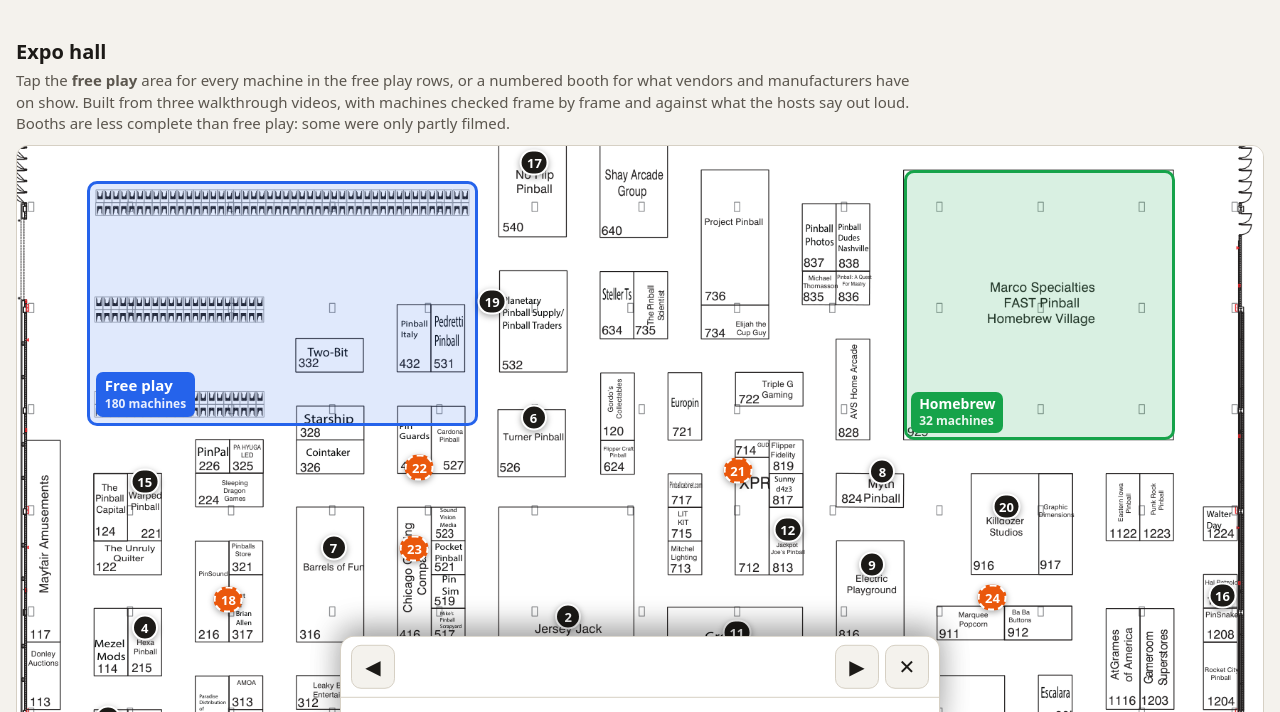
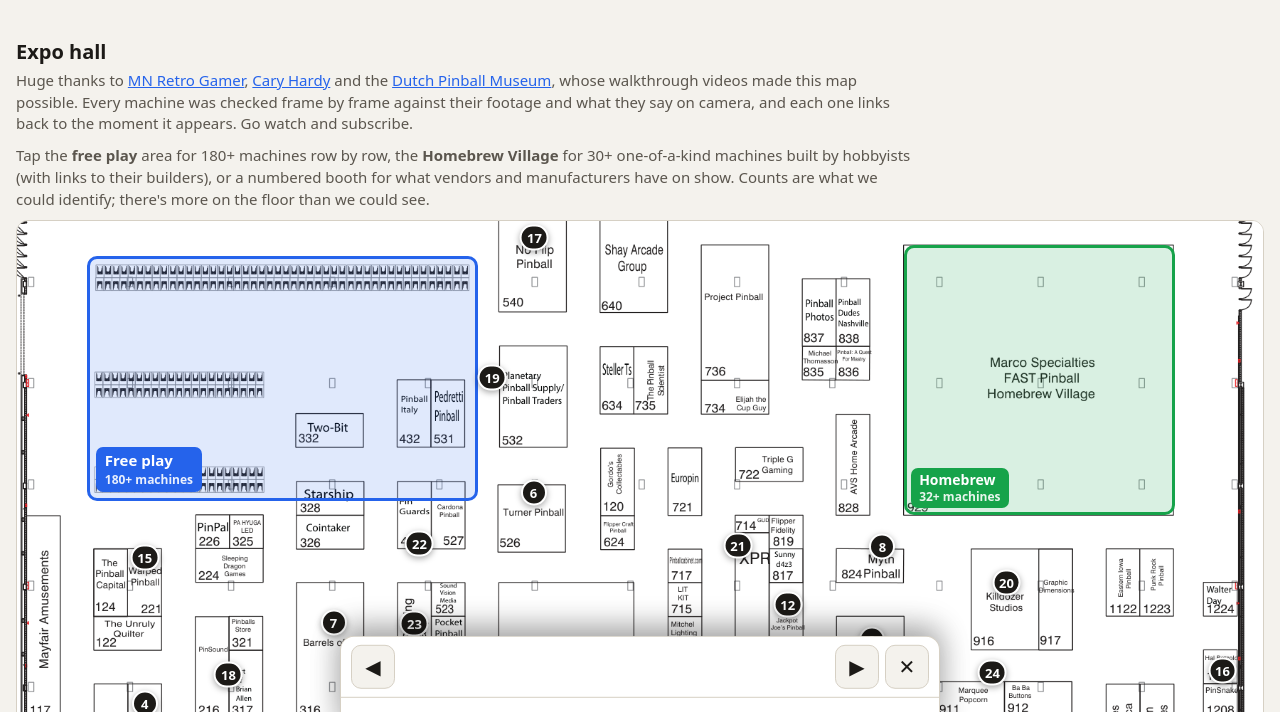
Before and after one commit to rincs1979/chicago-pinball-expo-2026, a plain HTML site: page index.html in a window 1280 px wide. Shown: the part 173-885 px from the top of the page. Drawn offline with Linux system fonts and the light colour scheme.

Commit message:
Thank the video creators, show counts as minimums, simplify booth pins

```diff
--- a/index.html
+++ b/index.html
@@ -212,9 +212,9 @@
 <div id="mapview">
   <section class="hall" id="hall">
     <h2>Expo hall</h2>
-    <p class="lede">Tap the <b>free play</b> area for every machine in the free play rows, or a numbered booth for what vendors and manufacturers have on show. Built from three walkthrough videos, with machines checked frame by frame and against what the hosts say out loud. Booths are less complete than free play: some were only partly filmed.</p>
+    <p class="lede">Huge thanks to <a href="https://www.youtube.com/watch?v=bm74BBCvSiE" target="_blank" rel="noopener">MN Retro Gamer</a>, <a href="https://www.youtube.com/watch?v=oTIDGLOeFSQ" target="_blank" rel="noopener">Cary Hardy</a> and the <a href="https://www.youtube.com/watch?v=DjAO4piL9xI" target="_blank" rel="noopener">Dutch Pinball Museum</a>, whose walkthrough videos made this map possible. Every machine was checked frame by frame against their footage and what they say on camera, and each one links back to the moment it appears. Go watch and subscribe.</p>
+    <p class="lede">Tap the <b>free play</b> area for 180+ machines row by row, the <b>Homebrew Village</b> for 30+ one-of-a-kind machines built by hobbyists (with links to their builders), or a numbered booth for what vendors and manufacturers have on show. Counts are what we could identify; there's more on the floor than we could see.</p>
     <div class="hallwrap"><div class="hallmap" id="hallmap"><img src="hall.png" alt="Official expo map"><button class="hbarea" id="hbarea" type="button"><span>Homebrew<br><small id="hbcount"></small></span></button><button class="fparea" id="fparea" type="button"><span>Free play<br><small id="fpcount"></small></span></button></div></div>
-    <p class="aplegend"><i></i>Orange pins: rough spot, worked out from what was filmed nearby.</p>
     <div class="blist" id="blist"></div>
   </section>
 
@@ -442,11 +442,11 @@
   b.text=(b.name+" "+b.games.map(g=>g.name+" "+(g.maker||"")).join(" ")).toLowerCase();
   if(b.xy){const p=document.createElement("button");p.type="button";p.className="pin";p.textContent=i+1;
     p.style.left=((b.xy[0]-MX[0])/(MX[1]-MX[0])*100)+"%";p.style.top=((b.xy[1]-MY[0])/(MY[1]-MY[0])*100)+"%";
-    if(b.approx)p.classList.add("approx");p.setAttribute("aria-label",b.name);p.onclick=()=>openBooth(i);hallmap.appendChild(p);b.pin=p;}
+    p.setAttribute("aria-label",b.name);p.onclick=()=>openBooth(i);hallmap.appendChild(p);b.pin=p;}
   const c=document.createElement("button");c.type="button";c.className="bcard";
   const n=b.games.filter(g=>g.conf!=="unk").length;
   c.innerHTML=`<span class="num">${b.xy?i+1:"\u2022"}</span><div><b>${b.name}</b><span>${n} game${n===1?"":"s"} named \u00b7 ${b.coverage}${b.xy?"":" \u00b7 spot not on the map"}</span></div>`;
-  if(b.approx)c.classList.add("approx");c.onclick=()=>openBooth(i);blist.appendChild(c);b.card=c;
+  c.onclick=()=>openBooth(i);blist.appendChild(c);b.card=c;
 });
 let bSel=-1;
 const confTxt={read:"",guess:"best guess",said:"said, not on camera",unk:""};
@@ -485,7 +485,7 @@
 document.getElementById("back").onclick=()=>showView("map");
 addEventListener("popstate",e=>showView(e.state&&e.state.v==="free"?"free":"map",false));
 if(location.hash==="#freeplay")showView("free",false);
-document.getElementById("fpcount").textContent=tiles.length+" machines";
+document.getElementById("fpcount").textContent=tiles.length+"+ machines";
 
 
 /* tabs, manufacturer filter, A to Z list */
@@ -550,12 +550,12 @@
     <div class="lk">${h.link?`<a class="pri" href="${h.link}" target="_blank" rel="noopener">${h.ltype||"Link"}</a>`:""}<a href="https://www.youtube.com/watch?v=${v.id}&t=${secs(h.t)}s" target="_blank" rel="noopener">Watch at ${h.t}</a></div></div>`;
   hbgrid.appendChild(c);h.el=c;h.text=(h.n+" "+h.builder+" "+h.note).toLowerCase();
 });
-document.getElementById("hbcount").textContent=HB.length+" machines";
+document.getElementById("hbcount").textContent=HB.length+"+ machines";
 {const c=document.createElement("button");c.type="button";c.className="bcard";c.style.borderColor="#16a34a";
- c.innerHTML=`<span class="num" style="background:#16a34a">H</span><div><b>Homebrew Village</b><span>${HB.length} machines with builders and links</span></div>`;
+ c.innerHTML=`<span class="num" style="background:#16a34a">H</span><div><b>Homebrew Village</b><span>${HB.length}+ machines with builders and links</span></div>`;
  c.onclick=()=>showView("homebrew");blist.prepend(c);
  const f=document.createElement("button");f.type="button";f.className="bcard";f.style.borderColor="#2563eb";
- f.innerHTML=`<span class="num" style="background:#2563eb">F</span><div><b>Free play rows</b><span>${tiles.length} machines, row by row</span></div>`;
+ f.innerHTML=`<span class="num" style="background:#2563eb">F</span><div><b>Free play rows</b><span>${tiles.length}+ machines, row by row</span></div>`;
  f.onclick=()=>showView("free");blist.prepend(f);}
 const _sv2=showView;
 showView=function(v,push){
@@ -599,8 +599,8 @@
   fparea.classList.toggle("hit",active&&n>0);
   let hn=0;for(const h of HB){const ok=active&&!!s&&h.text.includes(s)&&!mkSel.value;if(ok)hn++;h.el.classList.toggle("hit",ok);h.el.classList.toggle("dim",active&&!ok);}
   hbarea.classList.toggle("hit",hn>0);
-  document.getElementById("hbcount").textContent=active&&s?`${hn} match${hn===1?"":"es"}`:HB.length+" machines";
-  document.getElementById("fpcount").textContent=active?`${n} match${n===1?"":"es"}`:tiles.length+" machines";
+  document.getElementById("hbcount").textContent=active&&s?`${hn} match${hn===1?"":"es"}`:HB.length+"+ machines";
+  document.getElementById("fpcount").textContent=active?`${n} match${n===1?"":"es"}`:tiles.length+"+ machines";
   countEl.innerHTML=active?`<a href="#freeplay" id="cf">${n} in free play</a>, ${bn} booth${bn===1?"":"s"}${s?`, ${HB.filter(h=>h.text.includes(s)).length} homebrew`:""}`:"";
   const cf=document.getElementById("cf");if(cf)cf.onclick=e=>{e.preventDefault();showView("free");const f=tiles.find(t=>t.el.classList.contains("hit"));f&&f.el.scrollIntoView({block:"center"});};
   if(s&&first&&!fpview.hidden)first.scrollIntoView({block:"center",behavior:"smooth"});
```
